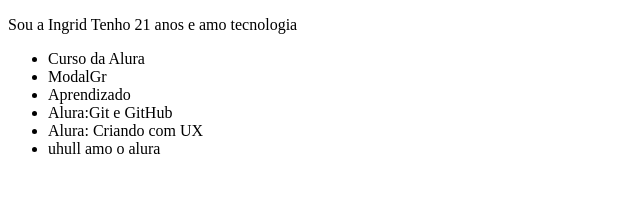
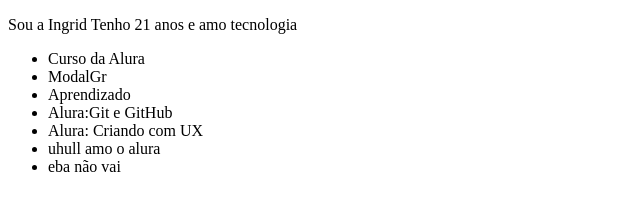
Before and after one commit to IngridFBalbino/Teste-gitbranch, a plain HTML site: page index.html in a window 1280 px wide. Shown: the full height of the page, 0-640 px from the left. Drawn offline with Linux system fonts and the light colour scheme.

Commit message:
adicionando comentário

```diff
--- a/index.html
+++ b/index.html
@@ -13,4 +13,5 @@
 <li>Alura:Git e GitHub</li>
 <li>Alura: Criando com UX</li>
 <li>uhull amo o alura</li>
+<li>eba não vai</li>
     </ul>
```
